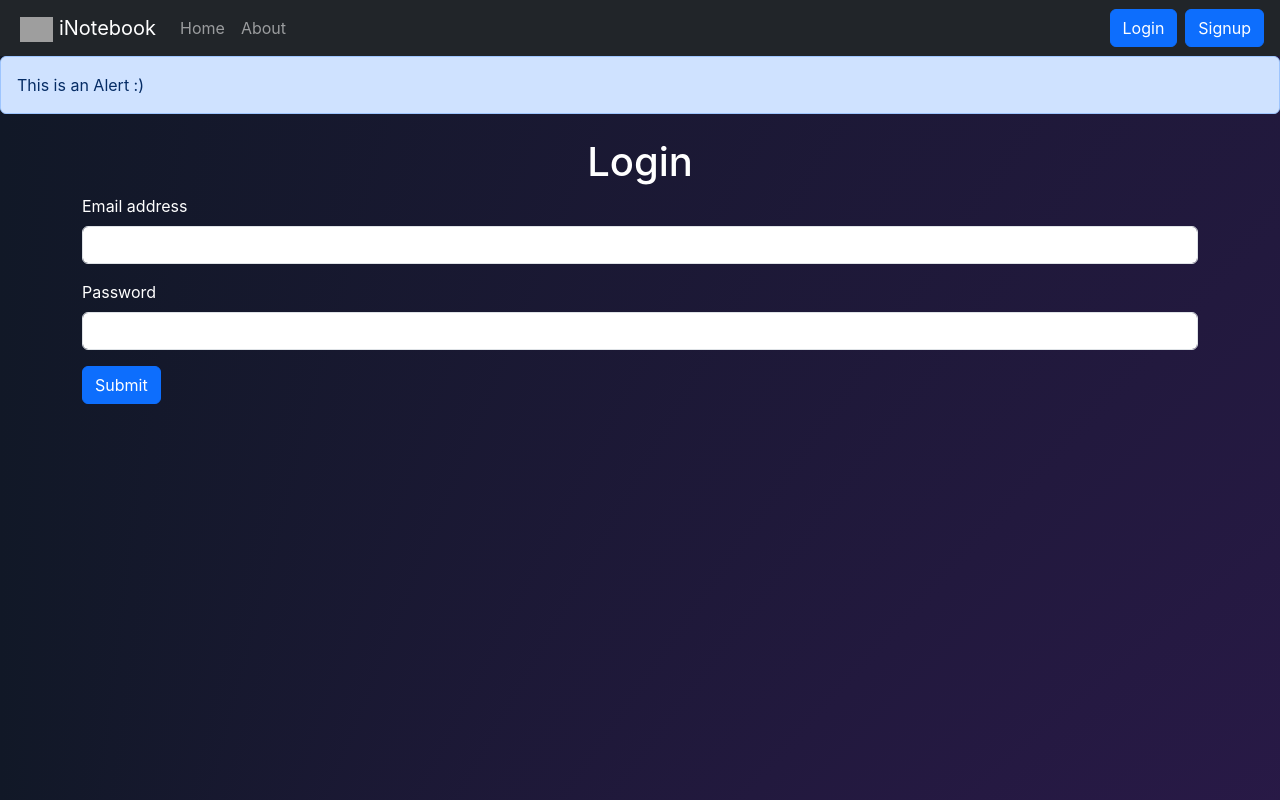
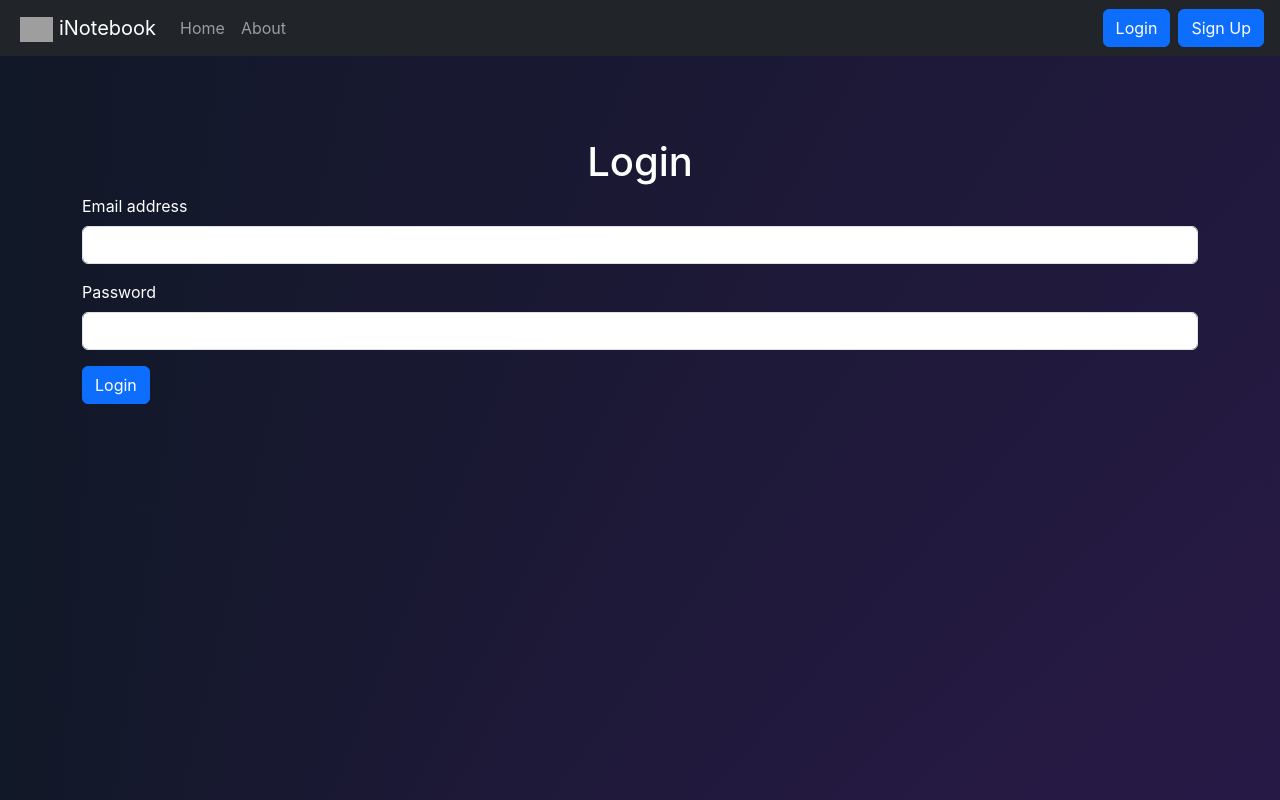
Before and after one commit to Kinshu-Learner/iNotebook, a React (Create React App) app: page /login in a window 1280 px wide. Shown: the top 800 px of the page. Built offline with nearby package versions, Linux system fonts and the light colour scheme; grey boxes are pictures that could not be loaded.

Commit message:
Added Alerts and minor fixes to Signup and Login

```diff
--- a/src/App.js
+++ b/src/App.js
@@ -12,21 +12,36 @@ import Alert from './Components/Alert';
 import Login from './Components/Login';
 import Signup from './Components/Signup';
 
+import { useState } from 'react';
+
 function App() {
+
+  const [alert, setAlert] = useState(null);
+
+  const showAlert = (message, type) => {
+    setAlert({
+      mssg: message,
+      type: type
+    })
+    setTimeout(() => {
+      setAlert(null);
+    }, 1800);
+  };
+
   return (
     <>
-      <NoteState>
+      <NoteState showAlert={showAlert}>
         <Router>
 
           <Navbar />
-          <Alert message={"This is an Alert :)"} />
+          <Alert alert={alert} />
 
           <div className="container my-4">
             <Routes>
-              <Route exact path="/" element={<Home />} />
-              <Route exact path="/about" element={<About />} />
-              <Route exact path="/login" element={<Login />} />
-              <Route exact path="/signup" element={<Signup />} />
+              <Route exact path="/" element={<Home/>} />
+              <Route exact path="/about" element={<About showAlert={showAlert}/>} />
+              <Route exact path="/login" element={<Login showAlert={showAlert}/>} />
+              <Route exact path="/signup" element={<Signup showAlert={showAlert}/>} />
             </Routes>
           </div>
 
--- a/src/Components/Alert.js
+++ b/src/Components/Alert.js
@@ -1,11 +1,20 @@
 import React from 'react'
 
 export default function Alert(props) {
+
+    const capitalize = (text)=>{
+        if(text === 'danger'){
+            text = "Error";
+        }
+        let newText = text.charAt(0).toUpperCase() + text.slice(1);
+        return newText;
+    };
+
     return (
-        <div>
-            <div className="alert alert-primary" role="alert">
-                {props.message}
-            </div>
+        <div className = "my-2" style = {{height: "50px"}}>
+            {props.alert && <div className={`alert alert-${props.alert.type} alert-dismissible fade show mx-4`} role="alert">
+                <strong>{capitalize(props.alert.type)}:</strong> {props.alert.mssg}
+            </div>}
         </div>
     )
 }
--- a/src/Components/Login.js
+++ b/src/Components/Login.js
@@ -4,6 +4,8 @@ import { useNavigate } from 'react-router-dom';
 export default function Login(props) {
 
     const [credentials, setCredentials] = useState({email: "", password: ""})
+
+    const {showAlert} = props;
 
     const Navigate = useNavigate();
 
@@ -25,10 +27,11 @@ export default function Login(props) {
         if(json.success){
             // Redirect to Home page
             localStorage.setItem('token', json.authtoken);
-            Navigate("/")
+            Navigate("/");
+            showAlert('Logged In Successfully!', "success");
         }
         else{
-            alert("Invalid Credentials")
+            showAlert('Please Login with Correct Credentials!', "danger");
         }
 
     };
@@ -43,13 +46,13 @@ export default function Login(props) {
             <form className={`${window.screen.width<960?'':'w-50'} m-auto`} onSubmit={handleOnSubmit}>
                 <div className="mb-3">
                     <label htmlFor="exampleInputEmail1" className="form-label">Email address</label>
-                    <input type="email" className="form-control" id="exampleInputEmail1" name="email" onChange={onChange} value={credentials.email} aria-describedby="emailHelp"/>
+                    <input type="email" className="form-control" id="exampleInputEmail1" name="email" onChange={onChange} value={credentials.email} aria-describedby="emailHelp" required/>
                 </div>
                 <div className="mb-3">
                     <label htmlFor="password" className="form-label">Password</label>
-                    <input type="password" className="form-control" onChange={onChange} value={credentials.password} id="password" name="password"/>
+                    <input type="password" className="form-control" onChange={onChange} value={credentials.password} required id="password" name="password"/>
                 </div>
-                <button type="submit" className="btn btn-primary">Submit</button>
+                <button type="submit" className="btn btn-primary">Login</button>
             </form>
         </div>
     )
--- a/src/Components/Navbar.js
+++ b/src/Components/Navbar.js
@@ -19,7 +19,7 @@ export default function Navbar() {
                         </li>
                     </ul>
                     <Link className="btn btn-primary mx-1" to="/login" type="submit">Login</Link>
-                    <Link className="btn btn-primary mx-1" to="/signup" type="submit">Signup</Link>
+                    <Link className="btn btn-primary mx-1" to="/signup" type="submit">Sign Up</Link>
                 </div>
             </div>
         </nav>
--- a/src/Components/Signup.js
+++ b/src/Components/Signup.js
@@ -1,64 +1,72 @@
-import React, {useState} from 'react'
+import React, { useState } from 'react'
 import { useNavigate } from 'react-router-dom';
 
-export default function Signup() {
+export default function Signup(props) {
 
     const Navigate = useNavigate();
 
-    const handleOnSubmit = async (event)=>{
+    const {showAlert} = props;
+
+    const handleOnSubmit = async (event) => {
+
+        if(credentials.password !== credentials.cpassword){
+            alert('Passwords do not match');
+            return;
+        }
 
         event.preventDefault();
 
-        const response = await fetch("http://localhost:5000/api/auth/createuser",{
+        const response = await fetch("http://localhost:5000/api/auth/createuser", {
             method: "POST",
-            headers:{
+            headers: {
                 "Content-Type": "Application/json"
             },
-            body: JSON.stringify({name: credentials.name ,email: credentials.email, password: credentials.password})
+            body: JSON.stringify({ name: credentials.name, email: credentials.email, password: credentials.password })
         });
 
         const json = await response.json();
         console.log(json);
 
-        if(json.success){
+        if (json.success) {
             // Redirect to Home page
             localStorage.setItem('token', json.authtoken);
             Navigate("/")
+            showAlert('Created Account Successfully!', "success");
         }
-        else{
-            alert("Invalid Credentials")
+        else {
+            showAlert('Oops! Something went wrong...', "danger");
         }
 
     };
 
-    const [credentials, setCredentials] = useState({name: "", email:"", password:"", cpassword:""})
+    const [credentials, setCredentials] = useState({ name: "", email: "", password: "", cpassword: "" })
 
-    const onChange = (event)=>{
-        setCredentials({...credentials, [event.target.name]:event.target.value})
+    const onChange = (event) => {
+        setCredentials({ ...credentials, [event.target.name]: event.target.value })
     }
 
-  return (
-    <div>
-      <h1 className="text-center">Sign Up</h1>
-            <form className={`${window.screen.width<960?'':'w-50'} m-auto`} onSubmit={handleOnSubmit}>
+    return (
+        <div>
+            <h1 className="text-center">Sign Up</h1>
+            <form className={`${window.screen.width < 960 ? '' : 'w-50'} m-auto`} onSubmit={handleOnSubmit}>
                 <div className="mb-3">
                     <label htmlFor="exampleInputEmail1" className="form-label">Name</label>
-                    <input type="text" className="form-control" id="exampleInputEmail1" name="name" onChange={onChange} value={credentials.name} aria-describedby="emailHelp"/>
+                    <input type="text" className="form-control" id="exampleInputEmail1" name="name" onChange={onChange} value={credentials.name} required minLength={3} aria-describedby="emailHelp" />
                 </div>
                 <div className="mb-3">
                     <label htmlFor="exampleInputEmail2" className="form-label">Email address</label>
-                    <input type="email" className="form-control" id="exampleInputEmail2" name="email" onChange={onChange} value={credentials.email} aria-describedby="emailHelp"/>
+                    <input type="email" className="form-control" id="exampleInputEmail2" name="email" onChange={onChange} value={credentials.email} aria-describedby="emailHelp" required/>
                 </div>
                 <div className="mb-3">
                     <label htmlFor="password" className="form-label">Password</label>
-                    <input type="password" className="form-control" onChange={onChange} value={credentials.password} id="password" name="password"/>
+                    <input type="password" className="form-control" onChange={onChange} value={credentials.password} id="password" name="password" minLength={5} required/>
                 </div>
                 <div className="mb-3">
                     <label htmlFor="password" className="form-label">Confirm Password</label>
-                    <input type="password" className="form-control" onChange={onChange} value={credentials.cpassword} id="cpassword" name="cpassword"/>
+                    <input type="password" className="form-control" onChange={onChange} value={credentials.cpassword} id="cpassword" name="cpassword" minLength={5} required/>
                 </div>
-                <button type="submit" className="btn btn-primary">Submit</button>
+                <button type="submit" className="btn btn-primary">Sign Up</button>
             </form>
-    </div>
-  )
+        </div>
+    )
 }
--- a/src/context/notes/NoteState.js
+++ b/src/context/notes/NoteState.js
@@ -3,6 +3,8 @@ import { useState } from "react";
 
 const NoteState = (props) => {
   const initialNotes = []
+
+  const {showAlert} = props;
 
   const host = "http://localhost:5000"
 
@@ -36,6 +38,7 @@ const NoteState = (props) => {
     const note = await response.json();
 
     setNotes(notes.concat(note));
+    showAlert('Note has been Added Successfully!', "success");
   }
 
   const deleteNote = async (id) => {
@@ -50,6 +53,7 @@ const NoteState = (props) => {
 
     const newNotes = notes.filter((note) => { return note._id !== id })
     setNotes(newNotes);
+    showAlert('Note has been Deleted Successfully!', "success");
   }
 
   const editNote = async (id, title, description, tag) => {
@@ -64,6 +68,7 @@ const NoteState = (props) => {
     });
 
     getNotes();
+    showAlert('Note has been Updated Successfully!', "success");
   }
 
   return (
```
Also changed, not shown: src/logo.svg (deleted), 1 other file (tests, documents, lock files or other folders).
